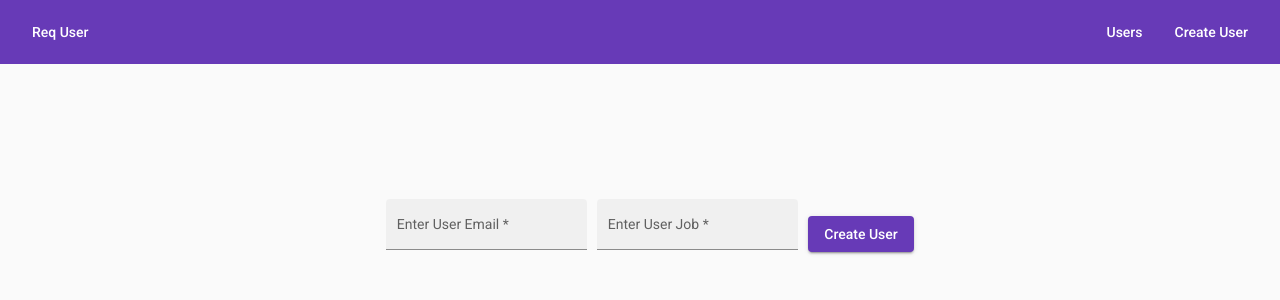
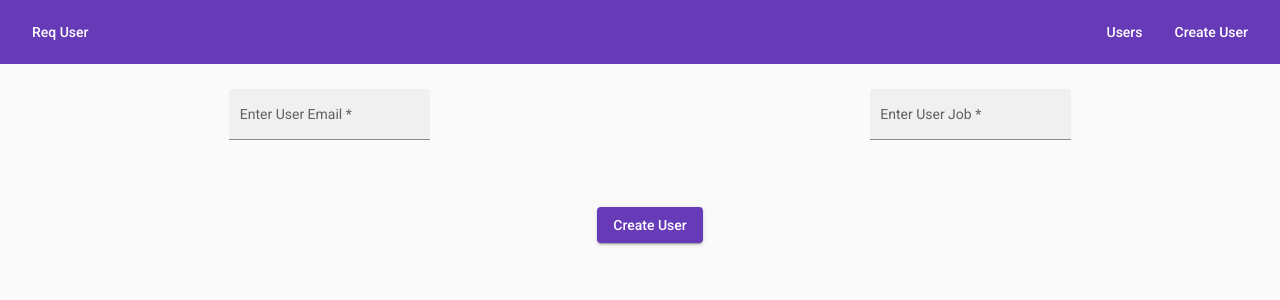
Before and after one commit to MohamedFarid648/reqres-users, an Angular app: page /create-user in a window 1280 px wide. Shown: the top 300 px of the page. Built offline with nearby package versions, Linux system fonts and the light colour scheme.

Commit message:
feat:Create User Design 2

```diff
--- a/src/app/app.component.ts
+++ b/src/app/app.component.ts
@@ -5,7 +5,8 @@ import { Component } from '@angular/core';
   templateUrl: './app.component.html',
   styleUrls: ['./app.component.scss']
 })
-//Small template design from : https://stackoverflow.com/questions/43200545/create-a-responsive-toolbar-using-angular-material
+/*Small template design from :
+https://stackoverflow.com/questions/43200545/create-a-responsive-toolbar-using-angular-material */
 export class AppComponent {
   title = 'req-users';
 }
--- a/src/app/users/create-user/create-user.component.html
+++ b/src/app/users/create-user/create-user.component.html
@@ -1,21 +1,23 @@
 
-  <mat-grid-list cols="2" rowHeight="2:1">
+  <mat-grid-list cols="2" rowHeight="100px">
     <form [formGroup]="userForm">
-    <mat-grid-tile class="text-center" colspan= "2">
+    <mat-grid-tile class="emailTile">
         <mat-form-field appearance="fill">
             <mat-label>Enter User Email</mat-label>
             <input type="email" [(ngModel)]="user.email" matInput placeholder="example@example.com" formControlName="email" required>
             <mat-error *ngIf="isSubmitted && userForm?.get('email')?.invalid">{{getErrorMessageForEmail()}}</mat-error>
           </mat-form-field>
+    </mat-grid-tile>
 
+    <mat-grid-tile class="jobTile">
           <mat-form-field appearance="fill">
             <mat-label>Enter User Job</mat-label>
             <input type="text" [(ngModel)]="user.job" matInput placeholder="developer" formControlName="job"   required>
             <mat-error *ngIf="isSubmitted && userForm?.get('email')?.invalid">{{getErrorMessageForJob()}}</mat-error>
           </mat-form-field>
-
+    </mat-grid-tile>
+    <mat-grid-tile class="buttonTile" colspan= "2">
           <button mat-raised-button color="primary" (click)="createUser()">Create User</button>
-
     </mat-grid-tile>
     </form>
 </mat-grid-list>
--- a/src/app/users/create-user/create-user.component.scss
+++ b/src/app/users/create-user/create-user.component.scss
@@ -1,6 +1,14 @@
 mat-error{
     font-size: medium;
 }
-mat-form-field{
-    margin-right: 10px;
+.buttonTile{
+ //margin-top: 8% !important;
 }
+
+.jobTile {
+    //margin-right: 4% !important;
+}
+
+.emailTile {
+    //margin-left: 8% !important;
+}
```
